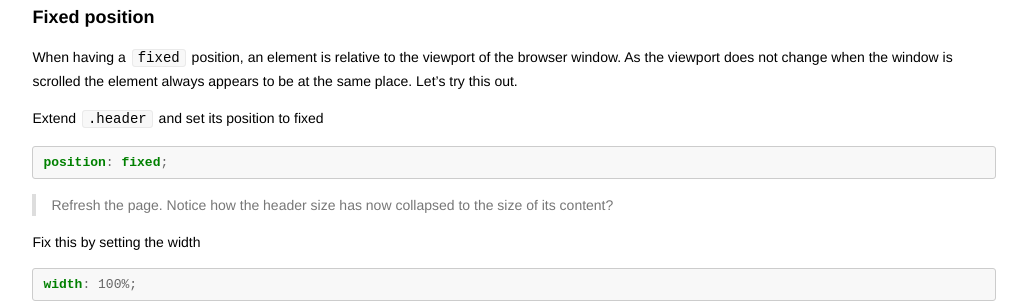
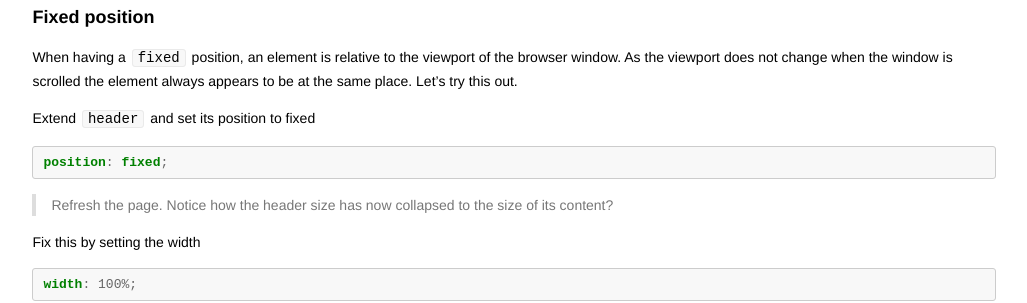
Before and after one commit to codebar/tutorials, a Jekyll site: the page built from html/lesson4/tutorial.md, in a window 1280 px wide and 900 px high, scrolled down 8136 px. Shown: the part 149-452 px from the top of the window, without its empty margins (126-1153 px from the left). Built offline with Jekyll 4.4.1, drawn with Linux system fonts in a browser that asks for light colours; Markdown is read by kramdown in place of the engine named in the settings.

````diff
--- a/html/lesson4/tutorial.md
+++ b/html/lesson4/tutorial.md
@@ -445,7 +445,7 @@ But we are not quite done yet. The page looks great, but we can do a bit more wi
 ### Fixed position
 When having a `fixed` position, an element is relative to the viewport of the browser window. As the viewport does not change when the window is scrolled the element always appears to be at the same place. Let's try this out.
 
-Extend `.header` and set its position to fixed
+Extend `header` and set its position to fixed
 
 ```css
 position: fixed;
````
